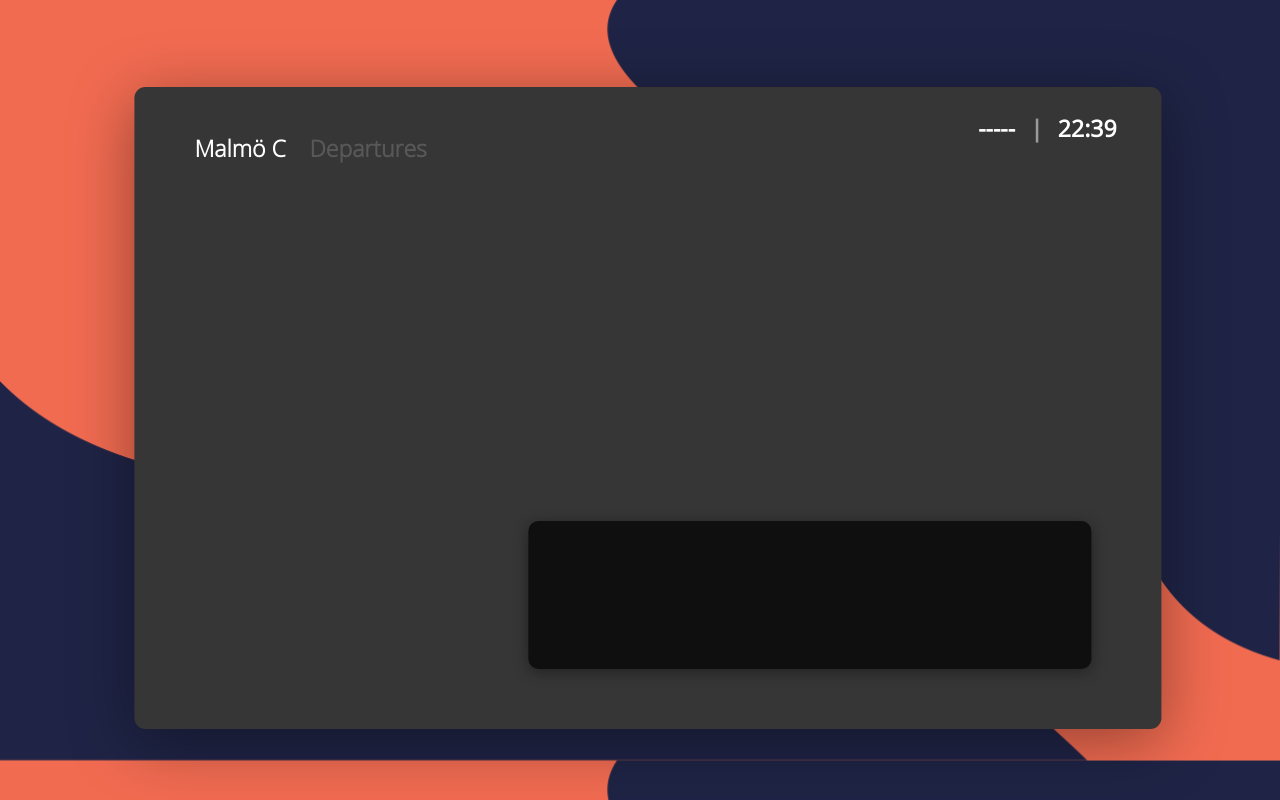
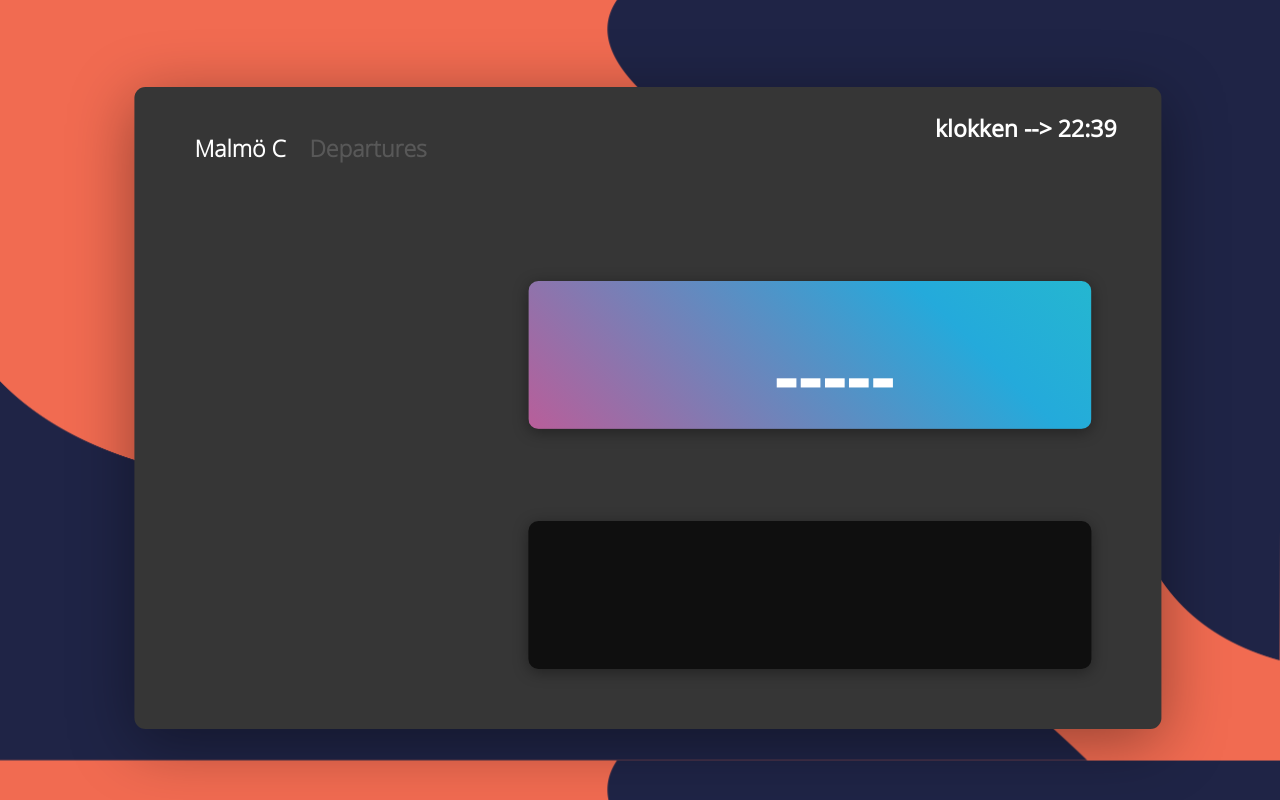
Before and after one commit to edibegovic/Dashboard, a plain HTML site: page index.html in a window 1280 px wide. Drawn offline with nearby package versions, Linux system fonts and the light colour scheme; no server answers.

Commit message:
Currency added

```diff
--- a/index.html
+++ b/index.html
@@ -49,8 +49,7 @@
 
       <div class="infoDisplay">
         <div style="flex-grow: 1"></div>
-        <h1 id="exchangeRate">-----</h1>
-        <h1 style="opacity: 0.5">|</h1>
+        <!-- <h1 id="exchangeRate">-----</h1> -->
         <h1 id="clock">some</h1>
       </div>
     </div>
@@ -69,6 +68,10 @@
 
     </div>
 
+    <div id="currency">
+        <h1 id="exchangeRate">-----</h1>
+    </div>
+
   </body>
 
 </html>
--- a/scripts/clockstuff.js
+++ b/scripts/clockstuff.js
@@ -3,8 +3,7 @@ function startTime() {
     var h = today.getHours();
     var m = today.getMinutes();
     m = checkTime(m);
-    document.getElementById('clock').innerHTML =
-    h + ":" + m;
+    document.getElementById('clock').innerHTML = "klokken -->  " + h + ":" + m;
     var t = setTimeout(startTime, 500);
 }
 
--- a/scripts/currencystuff.js
+++ b/scripts/currencystuff.js
@@ -18,7 +18,7 @@ function updateCurrency() {
         success: function (response) {
             if (response == null) {}
             try {
-                document.getElementById('exchangeRate').innerHTML = "💸 " + String(response.rates.DKK).substr(0, 5);
+                document.getElementById('exchangeRate').innerHTML = String(response.rates.DKK).substr(0, 5) + " DKK";
             }
             catch (ex) { }
         }
--- a/styles/style.css
+++ b/styles/style.css
@@ -139,9 +139,36 @@ h1 {
   margin-top: -4px;
 }
 
+#currency {
+  position: absolute;
+  width: 50%;
+  height: 23%;
+  bottom: 300px;
+  right: 70px;
+
+  background: linear-gradient(45deg,#F17C58, #E94584, #24AADB , #27DBB1,#FFDC18, #FF3706);
+  background-size: 600% 100%;
+  animation: gradient 16s linear infinite;
+  animation-direction: alternate;
+
+  box-shadow: 0 3px 15px 0 rgba(0,0,0,0.38);
+  border-radius: 10px;
+  padding-left: 50px;
+}
+
+#exchangeRate {
+  text-align: center;
+  font-family: 'OpenSansBold';
+  font-size: 75px;
+  margin-top: 42px;
+}
 
 
 
+@keyframes gradient {
+  0% {background-position: 0%}
+  100% {background-position: 100%}
+}
 
 @font-face {
   font-family: 'OpenSansLight';
```
